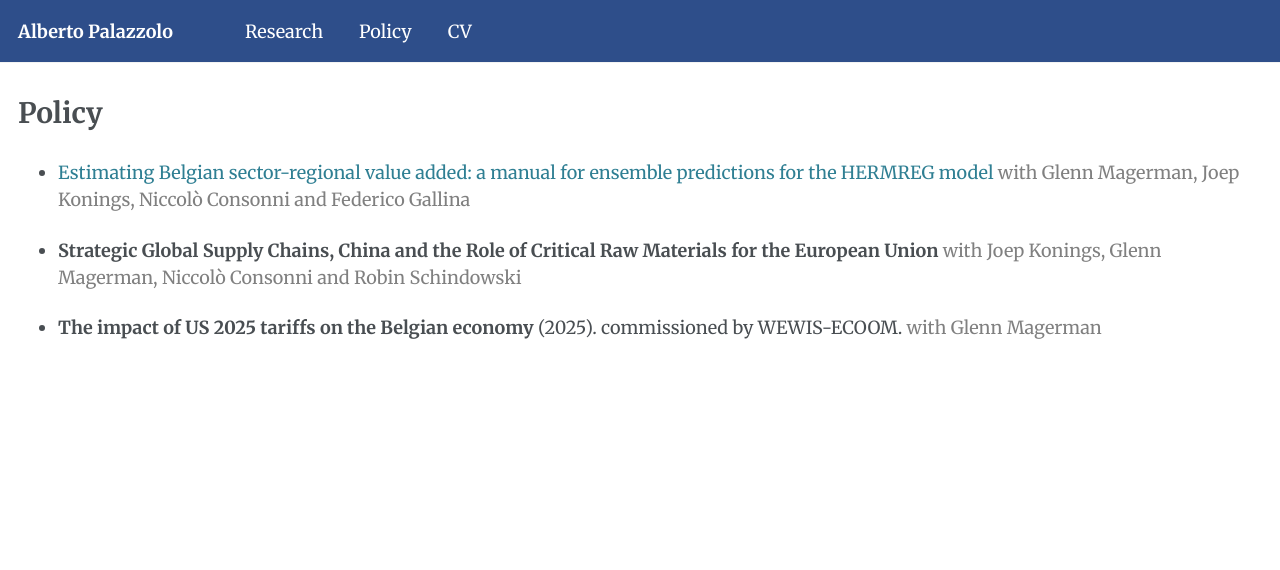
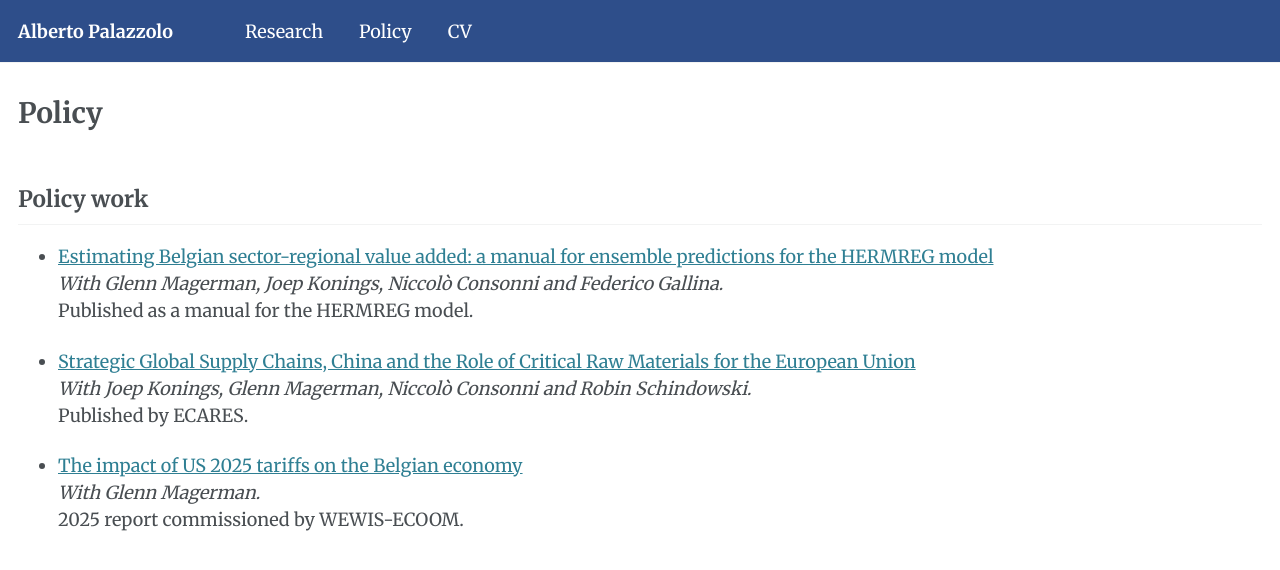
Before and after one commit to albepal/albepal.github.io, a Jekyll site: the page built from _pages/policy.md, in a window 1280 px wide. Shown: the top 570 px of the page. Built offline with Jekyll 4.4.1, drawn with Linux system fonts in a browser that asks for light colours.

Commit message:
Add ECARES policy publications to policy page

```diff
--- a/_pages/policy.md
+++ b/_pages/policy.md
@@ -6,8 +6,16 @@ redirect_from:
   - /policy
 ---
 
-* <a href="https://albepal.github.io/files/HERMREG_Report.pdf" style="text-decoration: none" target="_blank">Estimating Belgian sector-regional value added: a manual for ensemble predictions for the HERMREG model</a> <a style="color: gray; text-decoration: none" target="_blank">with Glenn Magerman, Joep Konings, Niccolò Consonni and Federico Gallina</a>
+## Policy work
 
-* **Strategic Global Supply Chains, China and the Role of Critical Raw Materials for the European Union** <a style="color: gray; text-decoration: none" target="_blank">with Joep Konings, Glenn Magerman, Niccolò Consonni and Robin Schindowski</a>
+* [Estimating Belgian sector-regional value added: a manual for ensemble predictions for the HERMREG model](https://albepal.github.io/files/HERMREG_Report.pdf)
+  *With Glenn Magerman, Joep Konings, Niccolò Consonni and Federico Gallina.*
+  Published as a manual for the HERMREG model.
 
-* **The impact of US 2025 tariffs on the Belgian economy** (2025). commissioned by WEWIS-ECOOM. <a style="color: gray; text-decoration: none" target="_blank">with Glenn Magerman</a>
+* [Strategic Global Supply Chains, China and the Role of Critical Raw Materials for the European Union](https://ecares.ulb.be/all-publications/)
+  *With Joep Konings, Glenn Magerman, Niccolò Consonni and Robin Schindowski.*
+  Published by ECARES.
+
+* [The impact of US 2025 tariffs on the Belgian economy](https://ecares.ulb.be/all-publications/)
+  *With Glenn Magerman.*
+  2025 report commissioned by WEWIS-ECOOM.
```
